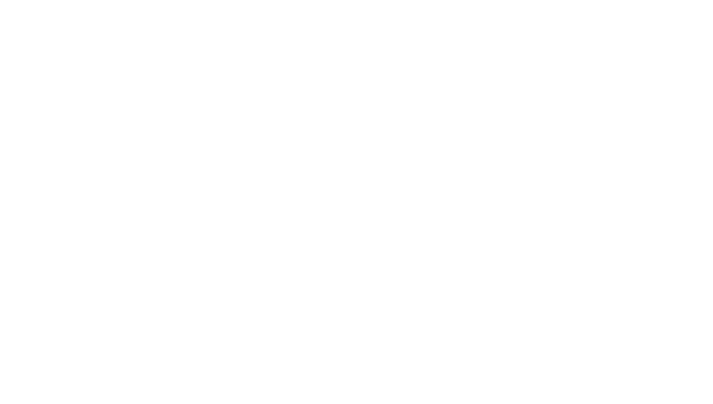
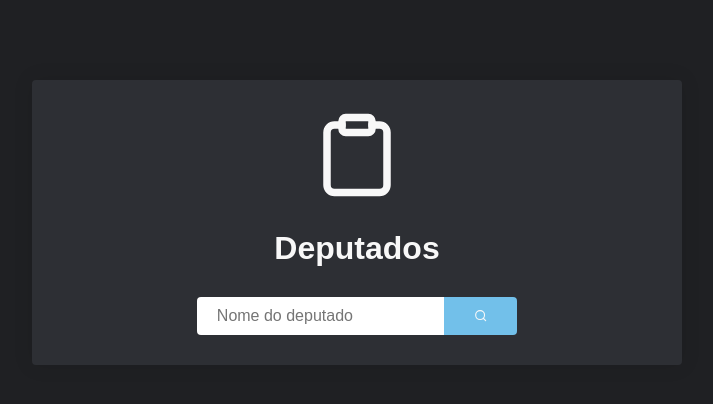
Before and after one commit to wesleyfeitosa/deputados-explorer, a React (Create React App) app: page / in a window 1280 px wide. Shown: the top 404 px of the page, without its empty margins (283-996 px from the left). Built offline with nearby package versions, Linux system fonts and the light colour scheme.

Commit message:
modifications

```diff
--- a/prettier.config.js
+++ b/prettier.config.js
@@ -1,4 +1,5 @@
 module.exports = {
   singleQuote: true,
-  trailingComma: 'all',
+  trainlingComma: 'all',
+  allowParens: 'avoid',
 };
--- a/src/App.js
+++ b/src/App.js
@@ -1,5 +1,13 @@
 import React from 'react';
 
-const App = () => <div />;
+import Home from './pages/Home';
 
+import GlobalStyle from './styles/global';
+
+const App = () => (
+  <>
+    <Home />
+    <GlobalStyle />
+  </>
+);
 export default App;
--- /dev/null
+++ b/src/pages/Home/index.js
@@ -0,0 +1,57 @@
+import React, { useState } from 'react';
+import { FiClipboard, FiSearch } from 'react-icons/fi';
+
+import { Container, DeputadosContainer } from './styles';
+import api from '../../services/api';
+
+const Home = () => {
+  const [deputado, setDeputado] = useState('');
+  const [deputados, setDeputados] = useState([]);
+  const [loading, setLoading] = useState(false);
+
+  async function handleSubmit(event) {
+    event.preventDefault();
+    setLoading(true);
+
+    const { data } = await api.get('/deputados', {
+      params: {
+        ordem: 'ASC',
+        ordenarPor: 'nome',
+        nome: deputado,
+      },
+    });
+
+    setDeputados(data.dados);
+    setLoading(false);
+  }
+
+  return (
+    <>
+      <Container isLoading={loading}>
+        <FiClipboard size={90} />
+        <h1>Deputados</h1>
+        <form onSubmit={(event) => handleSubmit(event)}>
+          <input
+            type="text"
+            placeholder="Nome do deputado"
+            value={deputado}
+            onChange={(event) => setDeputado(event.target.value)}
+          />
+          <button type="submit">
+            <FiSearch />
+          </button>
+        </form>
+      </Container>
+      <DeputadosContainer>
+        {deputados.map((dep) => (
+          <a href="dasdsa" key={dep.id}>
+            <img src={dep.urlFoto} alt={dep.nome} />
+            {dep.nome}
+          </a>
+        ))}
+      </DeputadosContainer>
+    </>
+  );
+};
+
+export default Home;
--- /dev/null
+++ b/src/pages/Home/styles.js
@@ -0,0 +1,99 @@
+import styled, { keyframes, css } from 'styled-components';
+import { shade } from 'polished';
+
+const appearFromBottom = keyframes`
+  from {
+    opacity: 0;
+    transform: translateY(20px);
+  }
+  to {
+    opacity: 1;
+    transform: translateY(0);
+  }
+`;
+
+export const Container = styled.div`
+  display: flex;
+  flex-direction: column;
+  justify-content: center;
+  align-items: center;
+  background: #2d2f34;
+  max-width: 650px;
+  border-radius: 4px;
+  box-shadow: 0 0 20px rgba(0, 0, 0, 0.1);
+  padding: 30px;
+  margin: 80px auto 10px;
+
+  > svg {
+    padding-top: 0px;
+  }
+
+  h1 {
+    margin: 30px 0;
+  }
+
+  form {
+    display: flex;
+
+    input {
+      flex: 1;
+      padding: 10px 20px;
+      border-radius: 4px 0 0 4px;
+      font-size: 16px;
+      color: #2d2f34;
+    }
+
+    button {
+      background: #72c0ea;
+      border-radius: 0 4px 4px 0;
+      padding: 0 30px;
+      display: flex;
+      justify-content: center;
+      align-items: center;
+
+      ${(props) =>
+        props.isLoading &&
+        css`
+          cursor: not-allowed;
+          opacity: 0.6;
+        `}
+    }
+  }
+`;
+
+export const DeputadosContainer = styled.div`
+  max-width: 650px;
+  margin: 0 auto;
+  display: flex;
+  flex-direction: column;
+  justify-content: center;
+
+  a {
+    background: #383b40;
+    text-decoration: none;
+    border-radius: 4px;
+    padding: 24px;
+    display: flex;
+    align-items: center;
+    justify-content: space-around;
+    font-size: 20px;
+    color: #f8f8f8;
+    transition: 0.2s;
+    animation: ${appearFromBottom} 0.8s;
+
+    & + a {
+      margin-top: 10px;
+    }
+
+    &:hover {
+      background-color: ${shade(0.2, '#383b40')};
+      transform: translateX(20px);
+    }
+
+    img {
+      width: 100px;
+      height: 100px;
+      border-radius: 50%;
+    }
+  }
+`;
--- /dev/null
+++ b/src/services/api.js
@@ -0,0 +1,7 @@
+import axios from 'axios';
+
+const api = axios.create({
+  baseURL: 'https://dadosabertos.camara.leg.br/api/v2',
+});
+
+export default api;
--- /dev/null
+++ b/src/styles/global.js
@@ -0,0 +1,26 @@
+import { createGlobalStyle } from 'styled-components';
+
+export default createGlobalStyle`
+  *{
+    padding: 0;
+    margin: 0;
+    outline: 0;
+    border: 0;
+    box-sizing: border-box;
+  }
+
+  body {
+    background: #1f2023;
+    -webkit-font-smoothing: antialiased;
+  }
+
+  body, input, button {
+    color: #f8f8f8;
+    font-style: 14px;
+    font-family: Arial, Helvetica, sans-serif;
+  }
+
+  button {
+    cursor: pointer;
+  }
+`;
```
Also changed, not shown: package.json (+9 -3 lines), .eslintrc.json, 1 other file (tests, documents, lock files or other folders).
